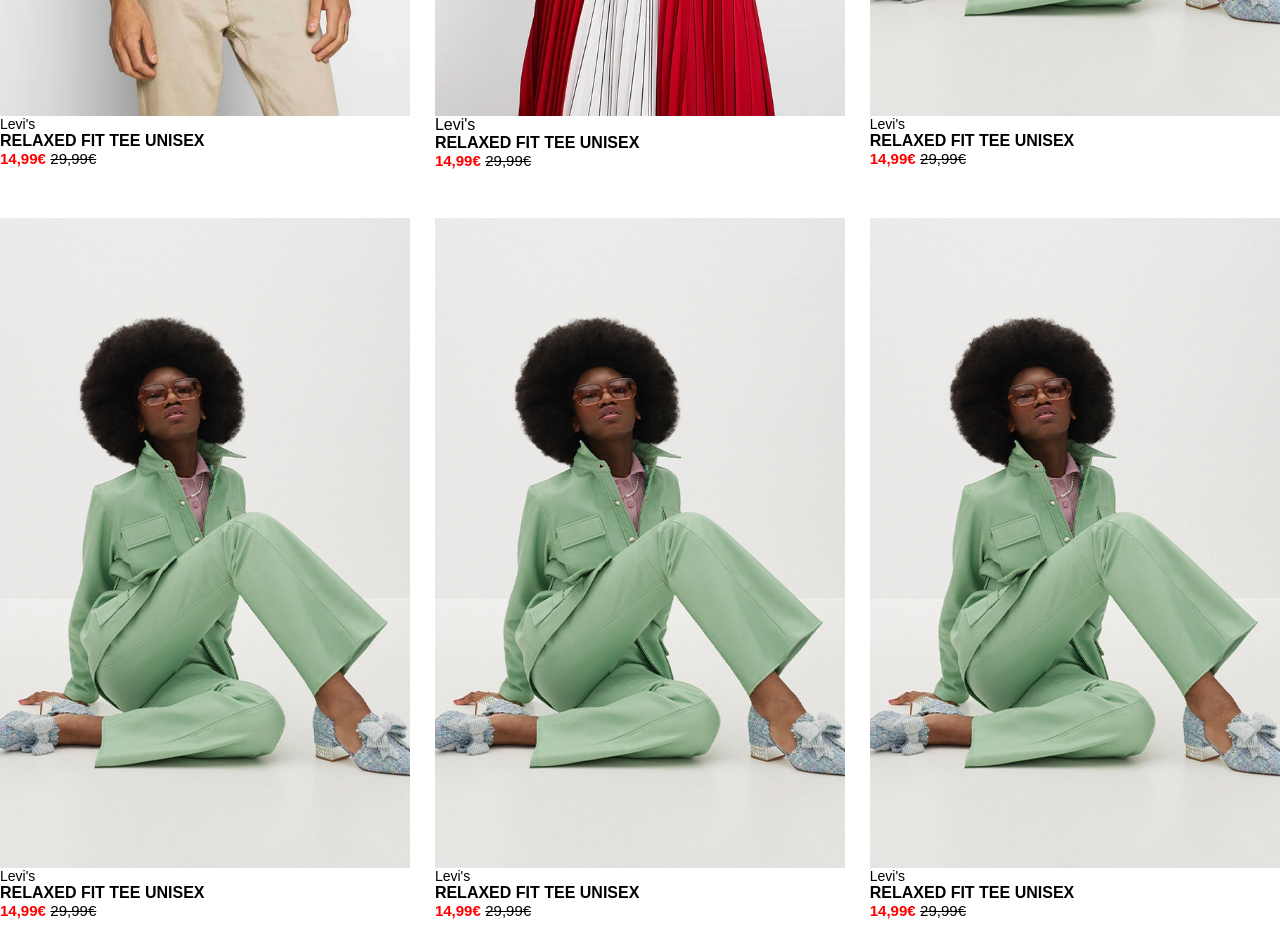
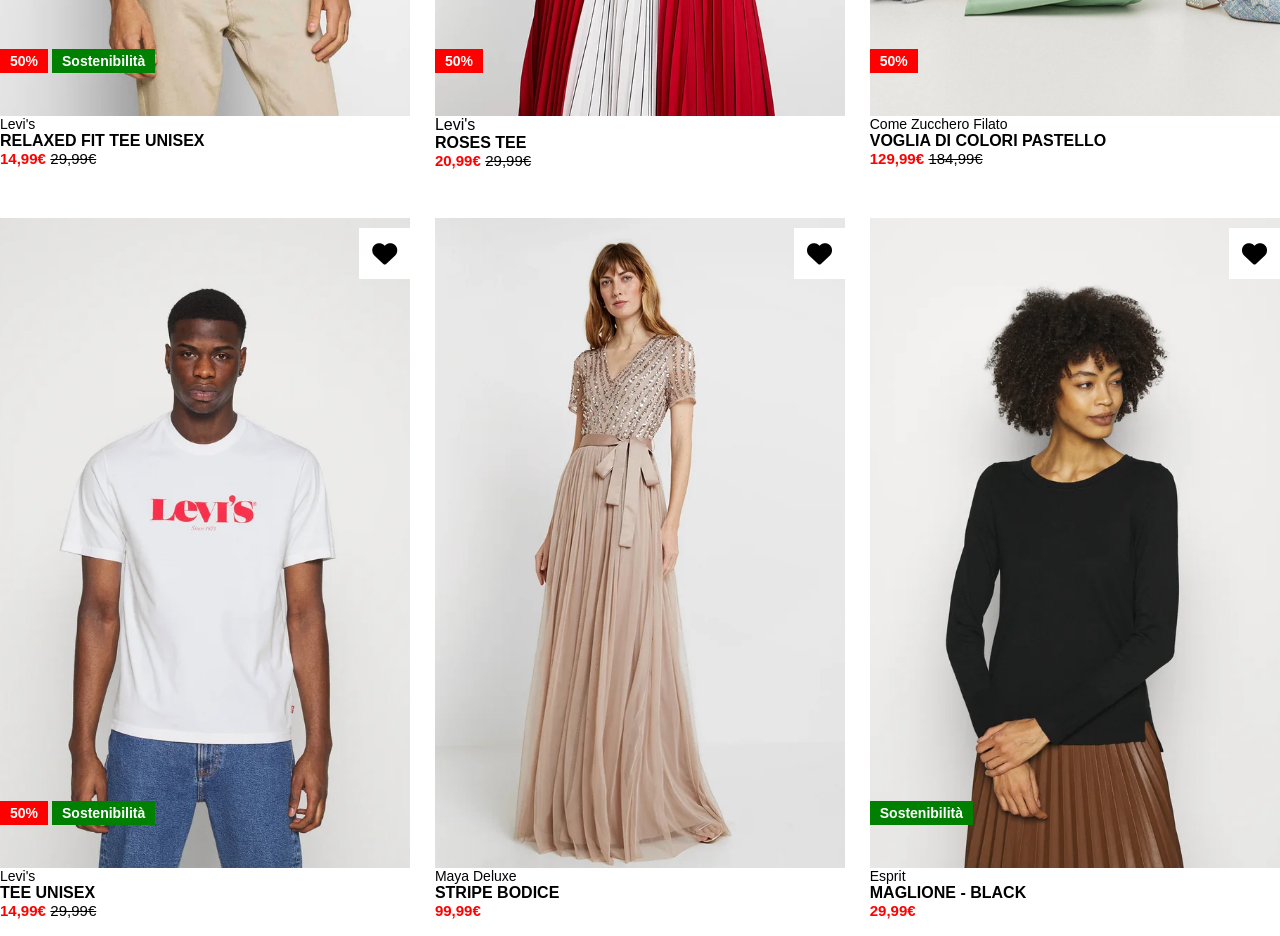
Before and after one commit to riccardo-giuri/html-css-boolando, a plain HTML site: page index.html in a window 1280 px wide. Shown: the part 620-1556 px from the top of the page. Drawn offline with Linux system fonts and the light colour scheme.

Commit message:
main done with bonus hover and overlay

```diff
--- a/css/style.css
+++ b/css/style.css
@@ -21,7 +21,7 @@ header{
     width: 100%;
     background-color: #ff6900;
     height: 70px;
-    z-index: 3;
+    z-index: 10;
 }
 
 header nav{
@@ -106,12 +106,65 @@ header nav{
     position: absolute;
 }
 
-.model img:first-child:hover{
+.main-outfit{
+    z-index: 2;
+}
+
+.secondary-outfit{
     z-index: 1;
 }
 
-.model img:last-child:hover{
+.main-outfit:hover{
     display: none;
+}
+
+.secondary-outfit:hover{
+    z-index: 3;
+}
+
+/* overlay style */
+
+.top-overlay{
+    position: absolute;
+    top: 10px;
+    text-align: right;
+    right: 0;
+    z-index: 3;
+}
+
+.top-overlay i{
+    padding: 13px;
+    font-size: 25px;
+    background-color: white;
+}
+
+.top-overlay i:hover{
+    color: red;
+}
+
+.bottom-overlay{
+    position: absolute;
+    bottom: 43px;
+    width: 100%;
+    display: flex;
+    justify-content: flex-start;
+    gap: 4px;
+    z-index: 3;
+}
+
+.sticker-text{
+    font-size: 14px;
+    font-weight: bold;
+    padding: 4px 10px;
+    color: white;
+}
+
+.sale{
+    background-color: red;
+}
+
+.sostenibility{
+    background-color: #008000;
 }
 
 .info .brand{
--- a/index.html
+++ b/index.html
@@ -37,8 +37,18 @@
                 <div class="card-container">
                     <div class="shopping-card">
                         <div class="model">
-                            <img src="img/1b.webp" alt="">
-                            <img src="img/1.webp" alt="">
+                            <!-- outfits img -->
+                            <img class="main-outfit" src="img/1.webp" alt="">
+                            <img class="secondary-outfit" src="img/1b.webp" alt="">
+
+                            <!-- overlay -->
+                            <div class="top-overlay">
+                                <i class="fa-solid fa-heart"></i>
+                            </div>
+                            <div class="bottom-overlay">
+                                <div class="sticker-text sale">50%</div>
+                                <div class="sticker-text sostenibility">Sostenibilità</div>
+                            </div>
                         </div>
                         <div class="info">
                             <div class="brand">Levi's</div>
@@ -50,12 +60,66 @@
 
                     <div class="shopping-card">
                         <div class="model">
-                            <img src="img/2b.webp" alt="">
-                            <img src="img/2.webp" alt="">
+                            <!-- outfits img -->
+                            <img class="main-outfit" src="img/2.webp" alt="">
+                            <img class="secondary-outfit" src="img/2b.webp" alt="">
+
+                            <!-- overlay -->
+                            <div class="top-overlay">
+                                <i class="fa-solid fa-heart"></i>
+                            </div>
+                            <div class="bottom-overlay">
+                                <div class="sticker-text sale">50%</div>
+                            </div>
                         </div>
                         <div class="info">
                             <div class="guess">Levi's</div>
-                            <div class="name">Relaxed fit tee unisex</div>
+                            <div class="name">Roses Tee</div>
+                            <div class="price new">20,99€</div>
+                            <div class="price old">29,99€</div>
+                        </div>
+                    </div>
+
+                    <div class="shopping-card">
+                        <div class="model">
+                            <!-- outfits img -->
+                            <img class="main-outfit" src="img/3.webp" alt="">
+                            <img class="secondary-outfit" src="img/3b.webp" alt="">
+
+                            <!-- overlay -->
+                            <div class="top-overlay">
+                                <i class="fa-solid fa-heart"></i>
+                            </div>
+                            <div class="bottom-overlay">
+                                <div class="sticker-text sale">50%</div>
+                            </div>
+                        </div>
+                        <div class="info">
+                            <div class="brand">Come Zucchero Filato</div>
+                            <div class="name">Voglia Di colori pastello</div>
+                            <div class="price new">129,99€</div>
+                            <div class="price old">184,99€</div>
+                        </div>
+                    </div>
+
+                    <div class="shopping-card">
+                        <div class="model">
+                            <!-- outfits img -->
+                            <img class="main-outfit"  src="img/4.webp" alt="">
+                            <img class="secondary-outfit" src="img/4b.webp" alt="">
+
+                            <!-- overlay -->
+                            <div class="top-overlay">
+                                <i class="fa-solid fa-heart"></i>
+                            </div>
+                            <div class="bottom-overlay">
+                                <div class="sticker-text sale">50%</div>
+                                <div class="sticker-text sostenibility">Sostenibilità</div>
+                            </div>
+                        </div>
+                        <div class="info">
+                            <div class="brand">Levi's</div>
+                            <div class="name">tee unisex</div>
                             <div class="price new">14,99€</div>
                             <div class="price old">29,99€</div>
                         </div>
@@ -63,53 +127,40 @@
 
                     <div class="shopping-card">
                         <div class="model">
-                            <img src="img/3b.webp" alt="">
-                            <img src="img/3.webp" alt="">
+                            <!-- outfits img -->
+                            <img class="main-outfit" src="img/5.webp" alt="">
+                            <img class="secondary-outfit" src="img/5b.webp" alt="">
+
+                            <!-- overlay -->
+                            <div class="top-overlay">
+                                <i class="fa-solid fa-heart"></i>
+                            </div>
                         </div>
                         <div class="info">
-                            <div class="brand">Levi's</div>
-                            <div class="name">Relaxed fit tee unisex</div>
-                            <div class="price new">14,99€</div>
-                            <div class="price old">29,99€</div>
+                            <div class="brand">Maya Deluxe</div>
+                            <div class="name">Stripe Bodice</div>
+                            <div class="price new">99,99€</div>
                         </div>
                     </div>
 
                     <div class="shopping-card">
                         <div class="model">
-                            <img src="img/3b.webp" alt="">
-                            <img src="img/3.webp" alt="">
+                            <!-- outfits img -->
+                            <img class="main-outfit" src="img/6.webp" alt="">
+                            <img class="secondary-outfit" src="img/6b.webp" alt="">
+
+                            <!-- overlay -->
+                            <div class="top-overlay">
+                                <i class="fa-solid fa-heart"></i>
+                            </div>
+                            <div class="bottom-overlay">
+                                <div class="sticker-text sostenibility">Sostenibilità</div>
+                            </div>
                         </div>
                         <div class="info">
-                            <div class="brand">Levi's</div>
-                            <div class="name">Relaxed fit tee unisex</div>
-                            <div class="price new">14,99€</div>
-                            <div class="price old">29,99€</div>
-                        </div>
-                    </div>
-
-                    <div class="shopping-card">
-                        <div class="model">
-                            <img src="img/3b.webp" alt="">
-                            <img src="img/3.webp" alt="">
-                        </div>
-                        <div class="info">
-                            <div class="brand">Levi's</div>
-                            <div class="name">Relaxed fit tee unisex</div>
-                            <div class="price new">14,99€</div>
-                            <div class="price old">29,99€</div>
-                        </div>
-                    </div>
-
-                    <div class="shopping-card">
-                        <div class="model">
-                            <img src="img/3b.webp" alt="">
-                            <img src="img/3.webp" alt="">
-                        </div>
-                        <div class="info">
-                            <div class="brand">Levi's</div>
-                            <div class="name">Relaxed fit tee unisex</div>
-                            <div class="price new">14,99€</div>
-                            <div class="price old">29,99€</div>
+                            <div class="brand">Esprit</div>
+                            <div class="name">Maglione - black</div>
+                            <div class="price new">29,99€</div>
                         </div>
                     </div>
                 </div>
```
